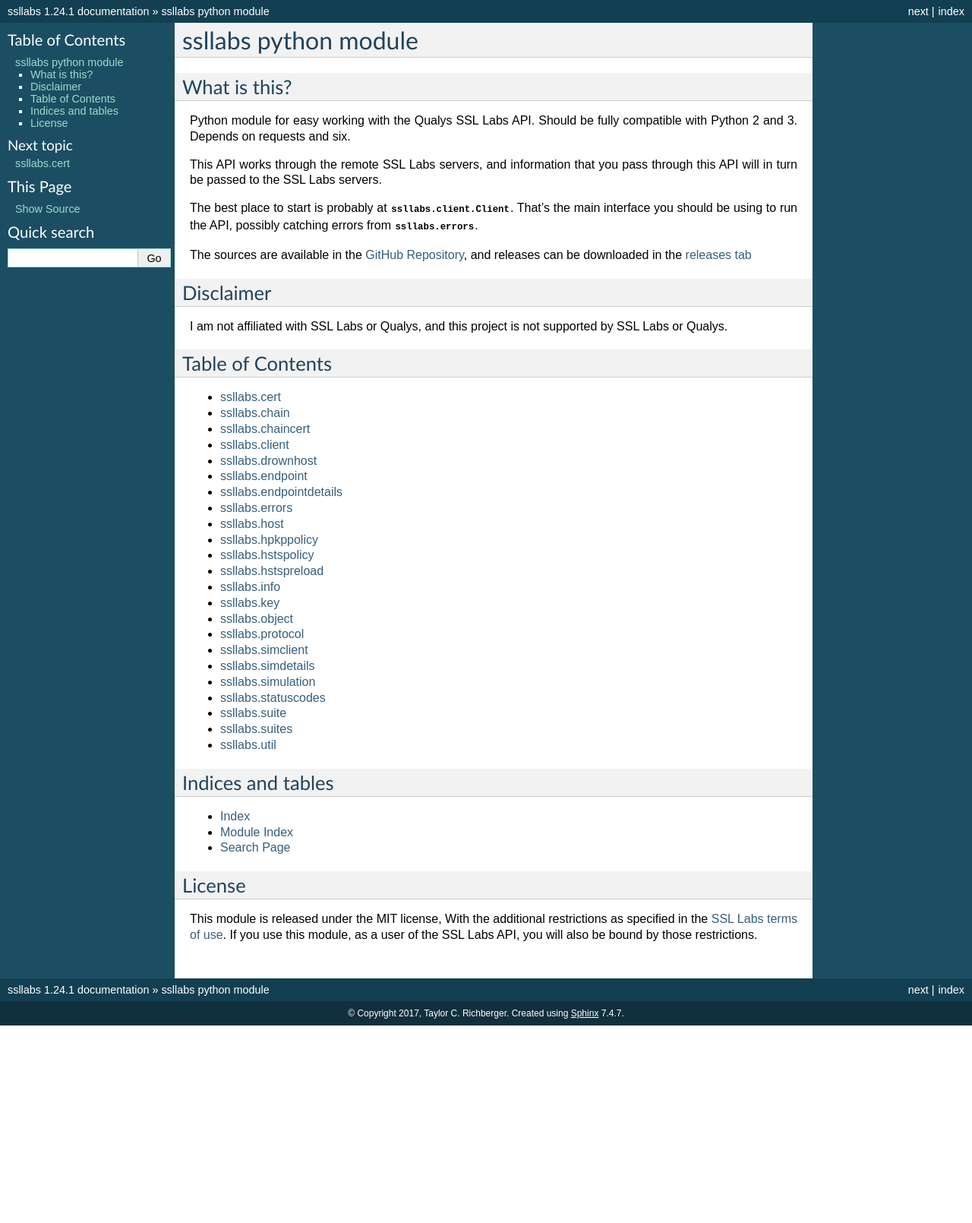
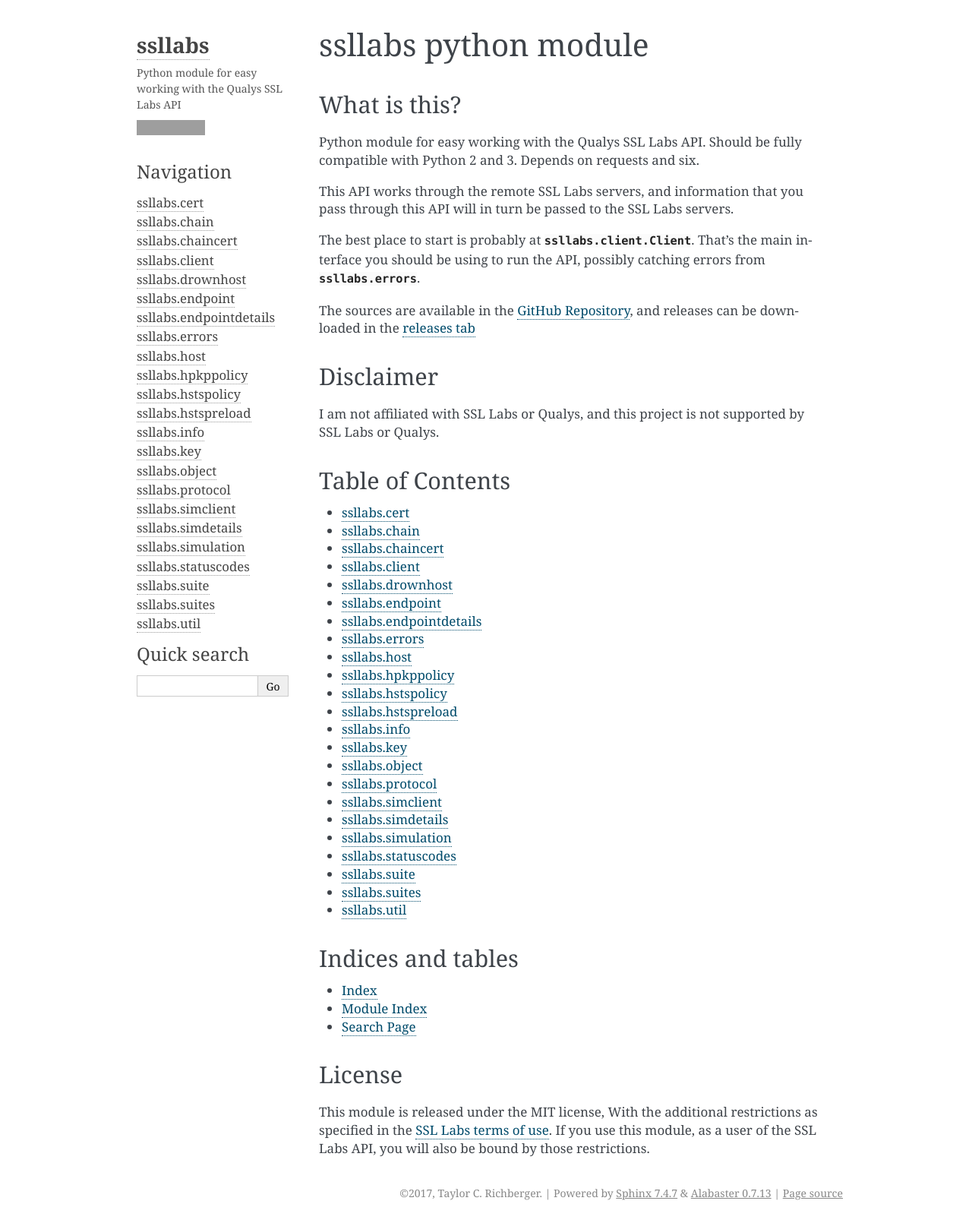
Before and after one commit to TaylorRichberger/ssllabs, a Sphinx documentation site: the page built from docs/index.rst, in a window 1280 px wide. Shown: the whole page at 76% size. Built offline with Sphinx 7.4.7, drawn with Linux system fonts in a browser that asks for light colours; before the commit the page ends 1350 px from its top, so only the background shows below that; grey boxes are pictures that could not be loaded.

Commit message:
docs: switch to alabaster theme

```diff
--- a/docs/conf.py
+++ b/docs/conf.py
@@ -87,13 +87,30 @@
 # The theme to use for HTML and HTML Help pages.  See the documentation for
 # a list of builtin themes.
 #
-html_theme = 'default'
+html_theme = 'alabaster'
+
+html_sidebars = {
+    '**': [
+        'about.html',
+        'navigation.html',
+        'relations.html',
+        'searchbox.html',
+        'donate.html',
+    ]
+}
 
 # Theme options are theme-specific and customize the look and feel of a theme
 # further.  For a list of options available for each theme, see the
 # documentation.
 #
-# html_theme_options = {}
+html_theme_options = dict(
+    logo_name=True,
+    description='Python module for easy working with the Qualys SSL Labs API',
+    github_user='Taywee',
+    github_repo='ssllabs',
+    github_button=True,
+    )
+
 
 # Add any paths that contain custom static files (such as style sheets) here,
 # relative to this directory. They are copied after the builtin static files,
```
